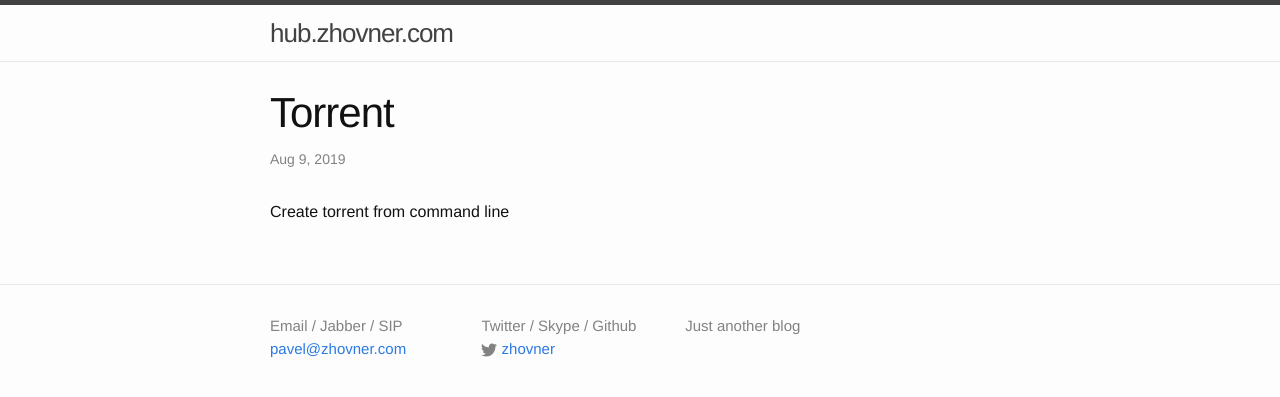
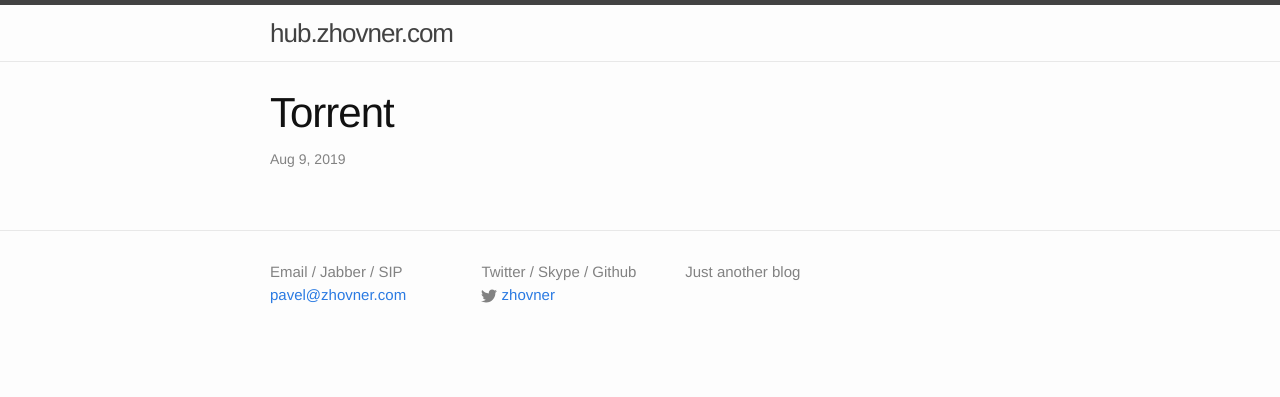
Before and after one commit to zhovner/zhovner.github.com, a Jekyll site: the page built from _posts/2019-08-09-torrent.md, in a window 1280 px wide. Shown: the top 397 px of the page. Built offline with Jekyll 4.4.1, drawn with Linux system fonts in a browser that asks for light colours; comment, search, counter and statistics services are not loaded.

Commit message:
Updated '_posts/2019-08-09-torrent.md' via CloudCannon

```diff
--- a/_posts/2019-08-09-torrent.md
+++ b/_posts/2019-08-09-torrent.md
@@ -5,5 +5,3 @@ tags:
 excerpt:
 title:
 ---
-
-Create torrent from command line&nbsp;
```
